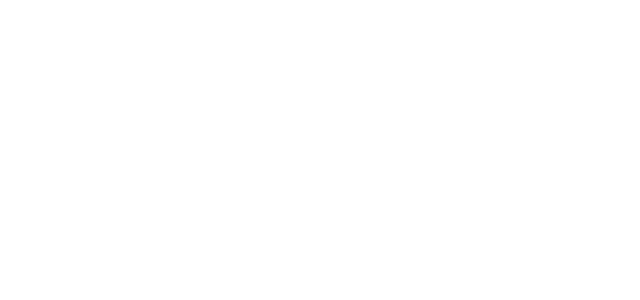
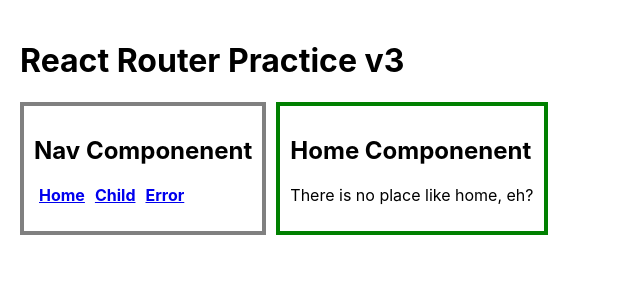
Before and after one commit to artificialarea/react-playground-revisited, a React (Create React App) app: page / in a window 1280 px wide. Shown: the top 300 px of the page, without its empty margins (0-640 px from the left). Built offline with nearby package versions, Linux system fonts and the light colour scheme.

Commit message:
solo, done in 10min / css +5min.

```diff
--- a/src/comp/App.js
+++ /dev/null
@@ -1,10 +0,0 @@
-import React from 'react';
-import './App.css';
-
-export default class App extends React.Component {
-  render() {
-    return (
-      <div />
-    )
-  }
-}
--- a/src/index.js
+++ b/src/index.js
@@ -1,7 +1,7 @@
 import React from 'react';
 import ReactDOM from 'react-dom';
 import './index.css';
-import App from './comp/App';
+import App from './router/App';
 
 
 ReactDOM.render(
--- /dev/null
+++ b/src/router/App.css
@@ -0,0 +1,47 @@
+.app {
+  display: flex;
+  flex-wrap: wrap;
+}
+
+h1 {
+  width: 100%;
+}
+
+nav {
+  border: 4px solid grey;
+  padding: 10px;
+  margin-right: 10px;
+}
+.home {
+  border: 4px solid green;
+  padding: 10px;
+  margin-right: 10px;
+}
+.child {
+  border: 4px solid blue;
+  padding: 10px;
+  margin-right: 10px;
+}
+.error {
+  border: 4px solid red;
+  padding: 10px;
+  margin-right: 10px;
+}
+nav {
+  border: 4px solid grey;
+  padding: 10px;
+  margin-right: 10px;
+}
+
+ul, li {
+  list-style: none;
+  margin: 0;
+  padding: 0;
+}
+
+li {
+  display: inline-block;
+  font-weight: bold;
+  margin: 0 5px 0 5px;
+
+}
--- /dev/null
+++ b/src/router/App.js
@@ -0,0 +1,27 @@
+import React from 'react';
+import './App.css';
+import Home from './Home'
+import Child from './Child'
+import Error from './Error'
+import Nav from './Nav'
+import { BrowserRouter, Route, Switch } from 'react-router-dom'
+
+
+export default class App extends React.Component {
+  render() {
+    return (
+      <div className='app'>
+        <h1>React Router Practice v3</h1>
+        <BrowserRouter>
+          <Nav />
+          <Switch>
+            <Route exact path='/' component={Home} />
+            <Route path='/child' component={Child} />
+            <Route path='/error' component={Error} />
+            <Route component={Error} />
+          </Switch>
+        </BrowserRouter>
+      </div>
+    )
+  }
+}
--- /dev/null
+++ b/src/router/Child.js
@@ -0,0 +1,10 @@
+import React from 'react'
+
+export default function Child() {
+  return (
+    <div className='child'>
+      <h2>Child Componenent</h2>
+      <p>Something childish happening here</p>
+    </div>
+  )
+}
--- /dev/null
+++ b/src/router/Error.js
@@ -0,0 +1,10 @@
+import React from 'react'
+
+export default function Error() {
+  return (
+    <div className='error'>
+      <h2>Error Componenent</h2>
+      <p>Something wrong happening here</p>
+    </div>
+  )
+}
--- /dev/null
+++ b/src/router/Home.js
@@ -0,0 +1,10 @@
+import React from 'react'
+
+export default function Home() {
+  return (
+    <div className='home'>
+      <h2>Home Componenent</h2>
+      <p>There is no place like home, eh?</p>
+    </div>
+  )
+}
--- /dev/null
+++ b/src/router/Nav.js
@@ -0,0 +1,15 @@
+import React from 'react'
+import { NavLink } from 'react-router-dom'
+
+export default function Nav() {
+  return (
+    <nav className='nav'>
+      <h2>Nav Componenent</h2>
+      <ul>
+        <li><NavLink to='/'>Home</NavLink></li>
+        <li><NavLink to='/child'>Child</NavLink></li>
+        <li><NavLink to='/error'>Error</NavLink></li>
+      </ul>
+    </nav>
+  )
+}
```
Also changed, not shown: src/comp/App.css (deleted), 2 other files (tests, documents, lock files or other folders).
